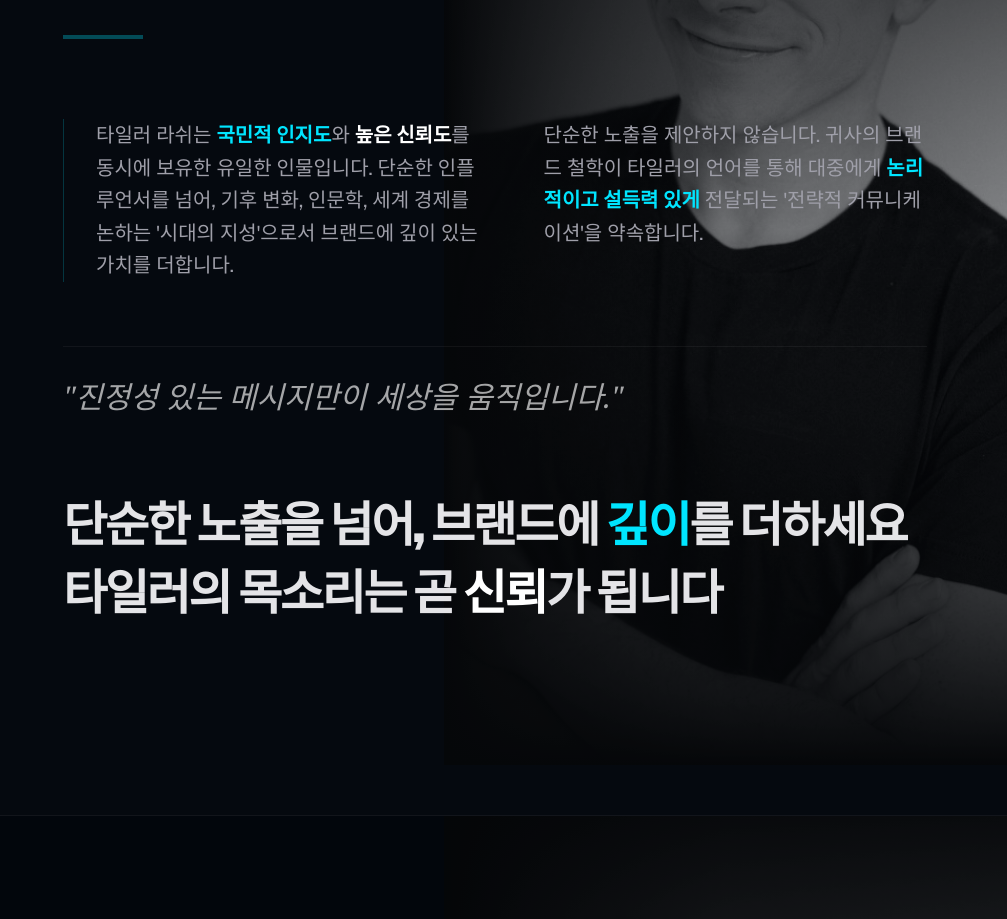
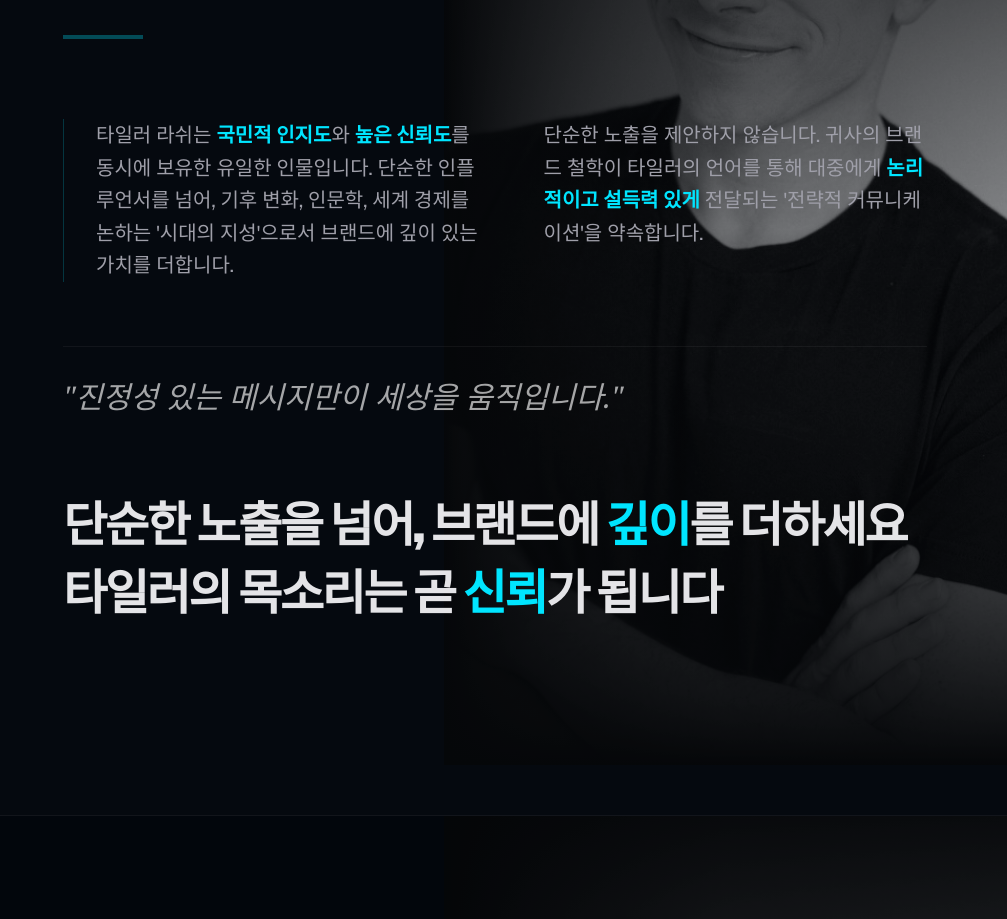
Before and after one commit to tyler-team/tyler-rasch-media, a Next.js app: page / in a window 1280 px wide. Shown: the part 1061-1980 px from the top of the page, without its empty margins (273-1280 px from the left). Built offline with nearby package versions, Linux system fonts and the light colour scheme.

Commit message:
UI: Updated emphasis colors for Trust and Authority keywords to Match Brand Accent

```diff
--- a/src/app/page.tsx
+++ b/src/app/page.tsx
@@ -142,10 +142,10 @@ const contentData: Record<'KR' | 'EN', Content> = {
     },
     philosophy: {
       heading: "비전",
-      p1: <>타일러 라쉬는 <span className="text-accent font-bold">국민적 인지도</span>와 <span className="text-white font-bold">높은 신뢰도</span>를 동시에 보유한 유일한 인물입니다. 단순한 인플루언서를 넘어, 기후 변화, 인문학, 세계 경제를 논하는 '시대의 지성'으로서 브랜드에 깊이 있는 가치를 더합니다.</>,
+      p1: <>타일러 라쉬는 <span className="text-accent font-bold">국민적 인지도</span>와 <span className="text-accent font-bold">높은 신뢰도</span>를 동시에 보유한 유일한 인물입니다. 단순한 인플루언서를 넘어, 기후 변화, 인문학, 세계 경제를 논하는 '시대의 지성'으로서 브랜드에 깊이 있는 가치를 더합니다.</>,
       p2: <>단순한 노출을 제안하지 않습니다. 귀사의 브랜드 철학이 타일러의 언어를 통해 대중에게 <span className="text-accent font-bold">논리적이고 설득력 있게</span> 전달되는 '전략적 커뮤니케이션'을 약속합니다.</>,
       quote: "진정성 있는 메시지만이 세상을 움직입니다.",
-      manifesto: <><span className="block mb-2">단순한 노출을 넘어, 브랜드에 <span className="text-accent">깊이</span>를 더하세요</span>타일러의 목소리는 곧 <span className="text-white">신뢰</span>가 됩니다</>
+      manifesto: <><span className="block mb-2">단순한 노출을 넘어, 브랜드에 <span className="text-accent">깊이</span>를 더하세요</span>타일러의 목소리는 곧 <span className="text-accent">신뢰</span>가 됩니다</>
     },
     dashboard: {
       label: "REAL-TIME IMPACT",
@@ -282,10 +282,10 @@ const contentData: Record<'KR' | 'EN', Content> = {
     },
     philosophy: {
       heading: "VISION",
-      p1: <>Tyler holds a unique position in the Korean market, combining <span className="text-accent font-bold">National Recognition</span> with <span className="text-white font-bold">Unwavering Trust</span>. As a thought leader on Climate, Humanities, and Economics, he elevates brands beyond simple promotion.</>,
+      p1: <>Tyler holds a unique position in the Korean market, combining <span className="text-accent font-bold">National Recognition</span> with <span className="text-accent font-bold">Unwavering Trust</span>. As a thought leader on Climate, Humanities, and Economics, he elevates brands beyond simple promotion.</>,
       p2: <>We don't just offer exposure. We promise <span className="text-accent font-bold">Strategic Communication</span> where your brand philosophy is translated into Tyler's logical, persuasive language, resonating deeply with the "Active Economic Class".</>,
       quote: "Authenticity is the only currency that matters.",
-      manifesto: <><span className="block mb-2">Turn Complex Messages into <br className="hidden md:block" />Compelling Narratives</span>Lend <span className="text-white">Intellectual Authority</span> to Your Brand</>
+      manifesto: <><span className="block mb-2">Turn Complex Messages into <br className="hidden md:block" />Compelling Narratives</span>Lend <span className="text-accent">Intellectual Authority</span> to Your Brand</>
     },
     dashboard: {
       label: "REAL-TIME IMPACT",
```
